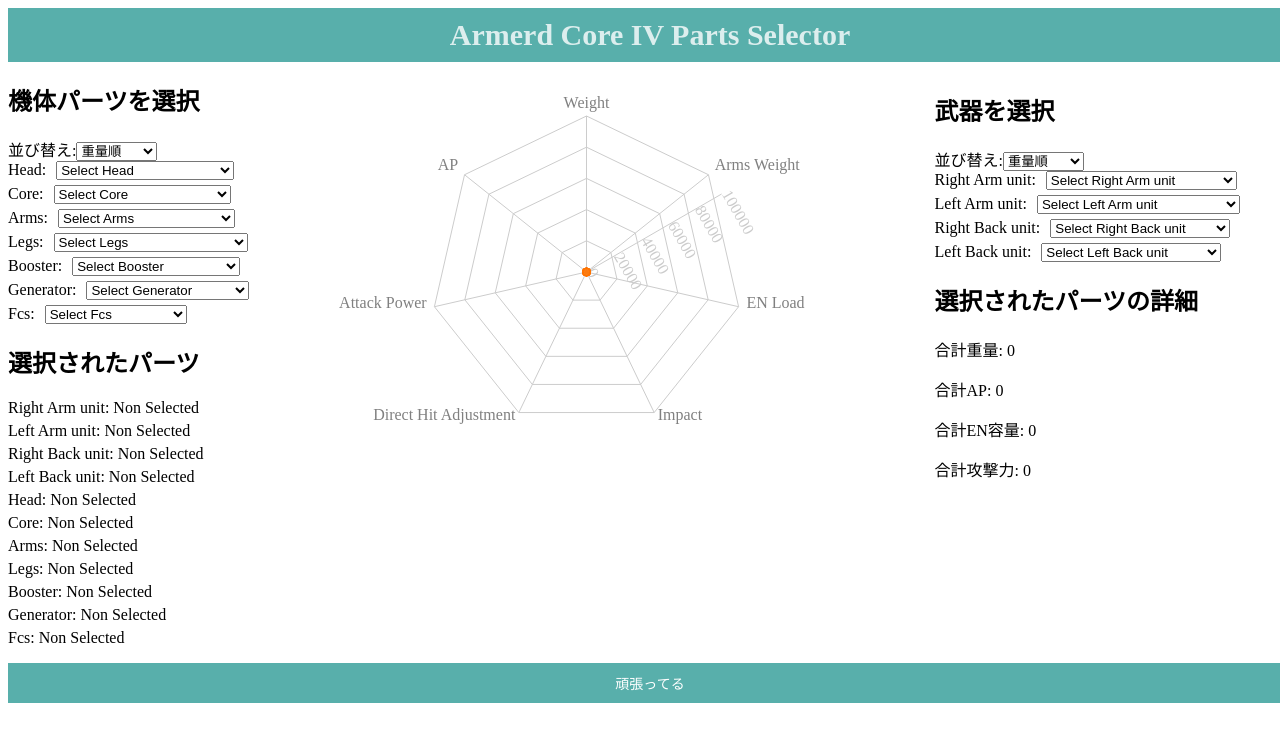
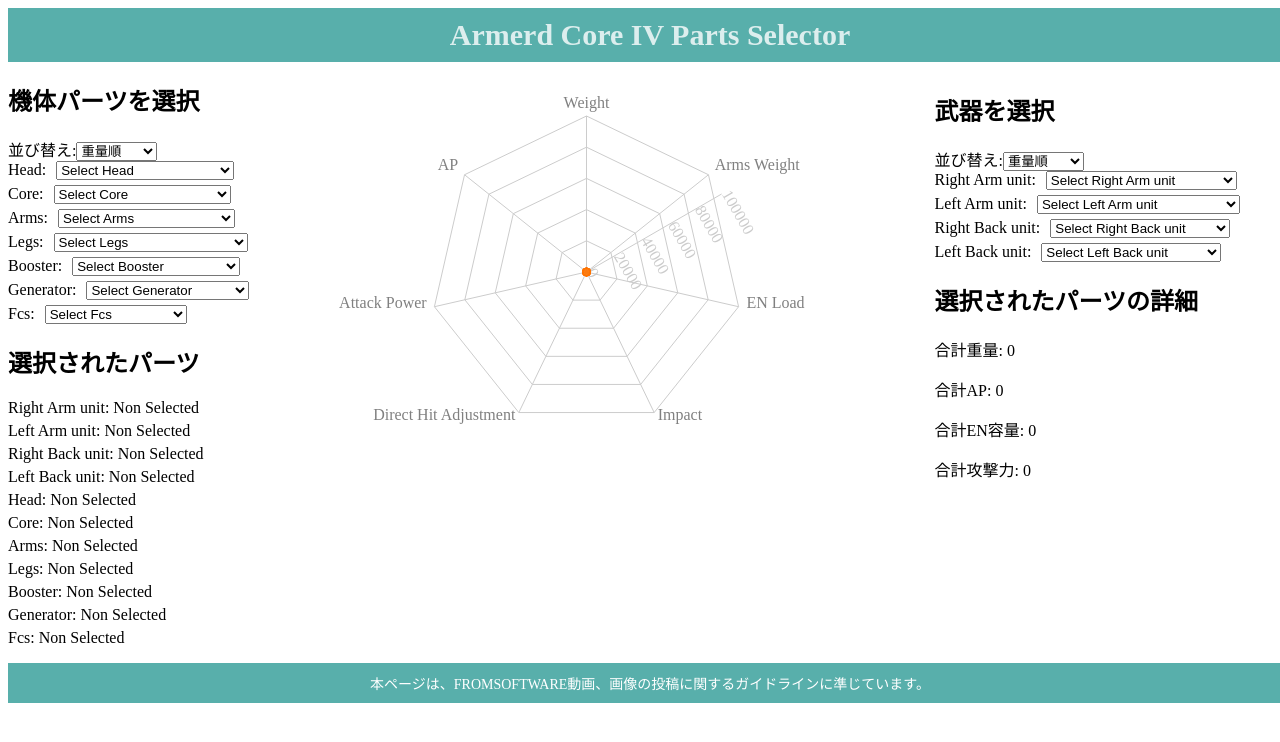
Before and after one commit to akimas1846/ac-assembly, a React (Vite) app: page / in a window 1280 px wide. Shown: the top 742 px of the page. Built offline with nearby package versions, Linux system fonts and the light colour scheme.

Commit message:
footerの編集

```diff
--- a/src/components/Fooder.jsx
+++ b/src/components/Fooder.jsx
@@ -2,7 +2,9 @@
 function Fooder() {
   return (
     <footer className="footer">
-      <p>頑張ってる</p>
+      <p>
+        本ページは、FROMSOFTWARE動画、画像の投稿に関するガイドラインに準じています。
+      </p>
     </footer>
   );
 }
```
